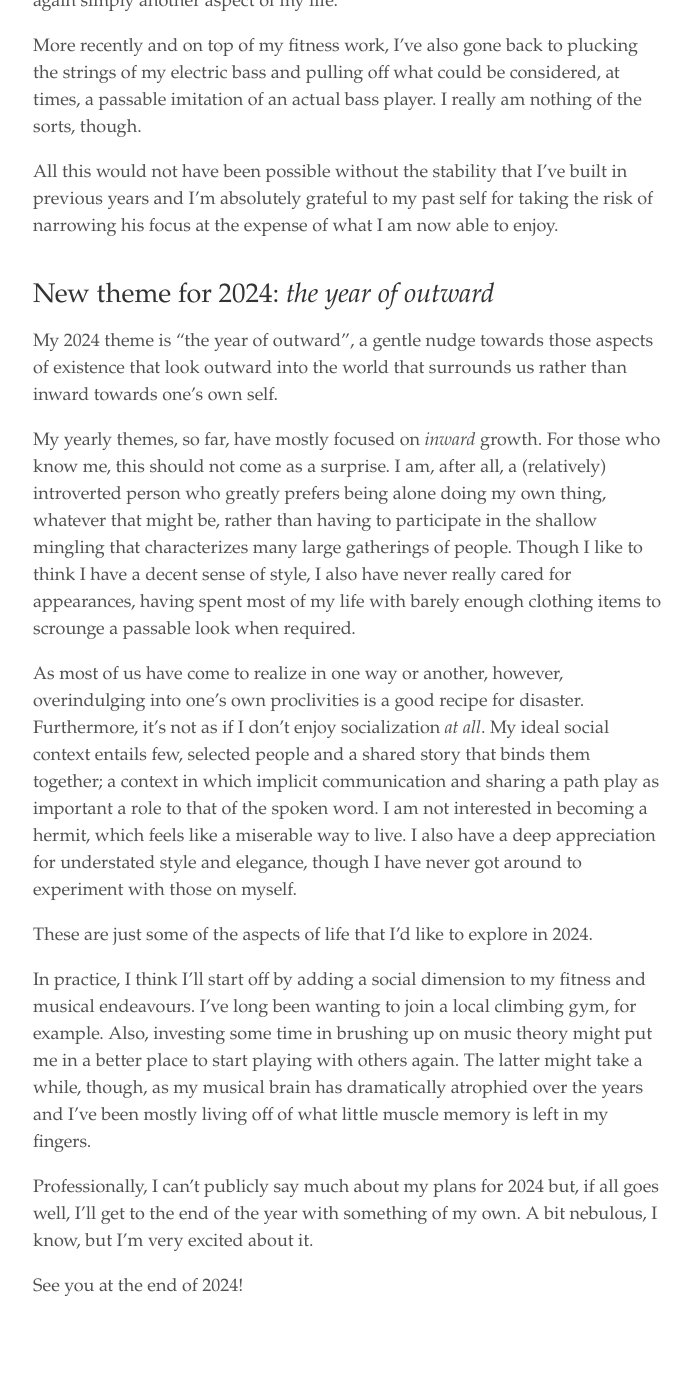
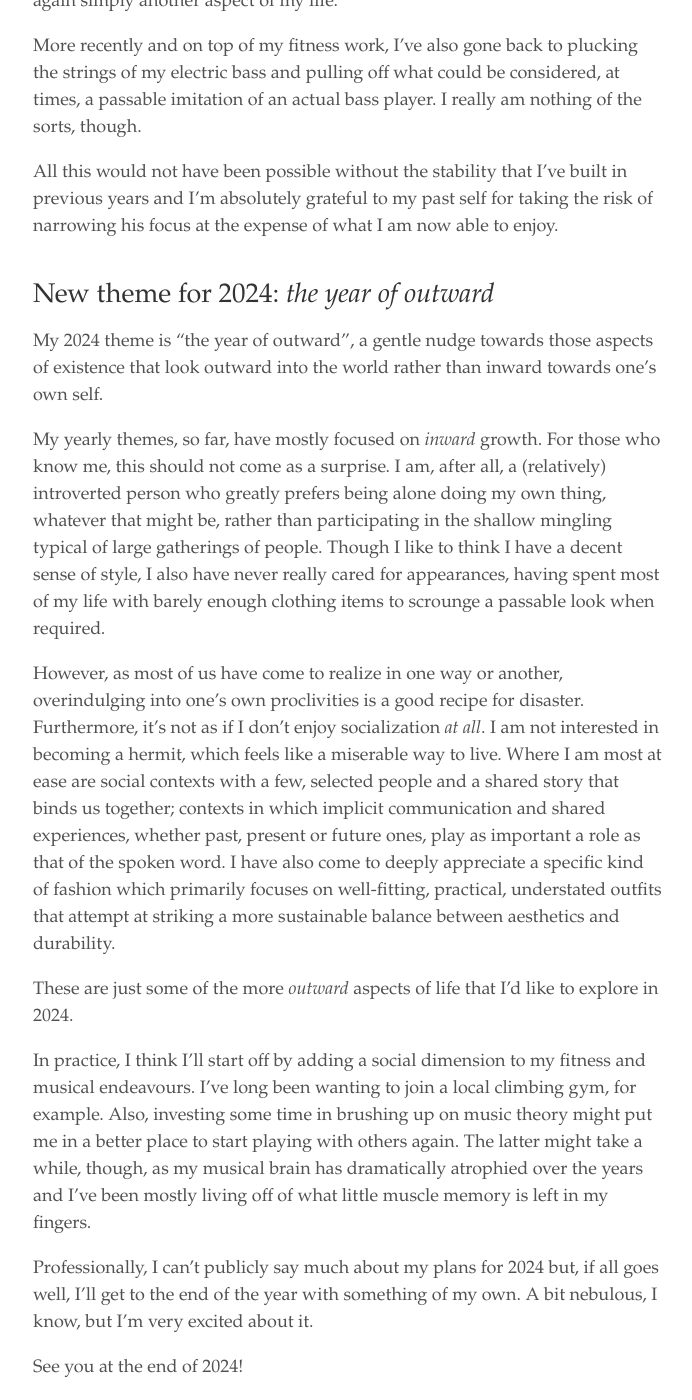
Before and after one commit to jacoscaz/treesandrobots.github.io, a Jekyll site: the page built from _posts/2023-12-26-yearly-theme-2024-outward.md, in a window 1280 px wide and 1400 px high, scrolled down 821 px. Shown: the whole window, without its empty margins (292-984 px from the left). Built offline with Jekyll 4.4.1, drawn with Linux system fonts in a browser that asks for light colours; before the commit the page ends 2140 px from its top, so only the background shows below that; some of the changed text lies outside the part shown.

Commit message:
few more fixes for better flow

```diff
--- a/_posts/2023-12-26-yearly-theme-2024-outward.md
+++ b/_posts/2023-12-26-yearly-theme-2024-outward.md
@@ -42,29 +42,32 @@ of narrowing his focus at the expense of what I am now able to enjoy.
 ## New theme for 2024: _the year of outward_
 
 My 2024 theme is "the year of outward", a gentle nudge towards those aspects
-of existence that look outward into the world that surrounds us rather than
-inward towards one's own self.
+of existence that look outward into the world rather than inward towards one's
+own self.
 
 My yearly themes, so far, have mostly focused on _inward_ growth. For those who
 know me, this should not come as a surprise. I am, after all, a (relatively)
 introverted person who greatly prefers being alone doing my own thing, whatever
-that might be, rather than having to participate in the shallow mingling that
-characterizes many large gatherings of people. Though I like to think I have a
-decent sense of style, I also have never really cared for appearances, having
-spent most of my life with barely enough clothing items to scrounge a passable
-look when required.
+that might be, rather than participating in the shallow mingling typical of
+large gatherings of people. Though I like to think I have a decent sense of
+style, I also have never really cared for appearances, having spent most of my
+life with barely enough clothing items to scrounge a passable look when
+required.
 
-As most of us have come to realize in one way or another, however,
+However, as most of us have come to realize in one way or another,
 overindulging into one's own proclivities is a good recipe for disaster.
-Furthermore, it's not as if I don't enjoy socialization _at all_. My ideal
-social context entails few, selected people and a shared story that binds them
-together; a context in which implicit communication and sharing a path play as
-important a role to that of the spoken word. I am not interested in becoming a
-hermit, which feels like a miserable way to live. I also have a deep
-appreciation for understated style and elegance, though I have never got around
-to experiment with those on myself.
+Furthermore, it's not as if I don't enjoy socialization _at all_. I am not
+interested in becoming a hermit, which feels like a miserable way to live.
+Where I am most at ease are social contexts with a few, selected people and
+a shared story that binds us together; contexts in which implicit communication
+and shared experiences, whether past, present or future ones, play as important
+a role as that of the spoken word. I have also come to deeply appreciate
+a specific kind of fashion which primarily focuses on well-fitting, practical,
+understated outfits that attempt at striking a more sustainable balance between
+aesthetics and durability.
 
-These are just some of the aspects of life that I'd like to explore in 2024.
+These are just some of the more _outward_ aspects of life that I'd like to
+explore in 2024.
 
 In practice, I think I'll start off by adding a social dimension to my fitness
 and musical endeavours. I've long been wanting to join a local climbing gym,
```
Also changed, not shown: other parts of _posts/2023-12-26-yearly-theme-2024-outward.md (+1 -1 lines).
